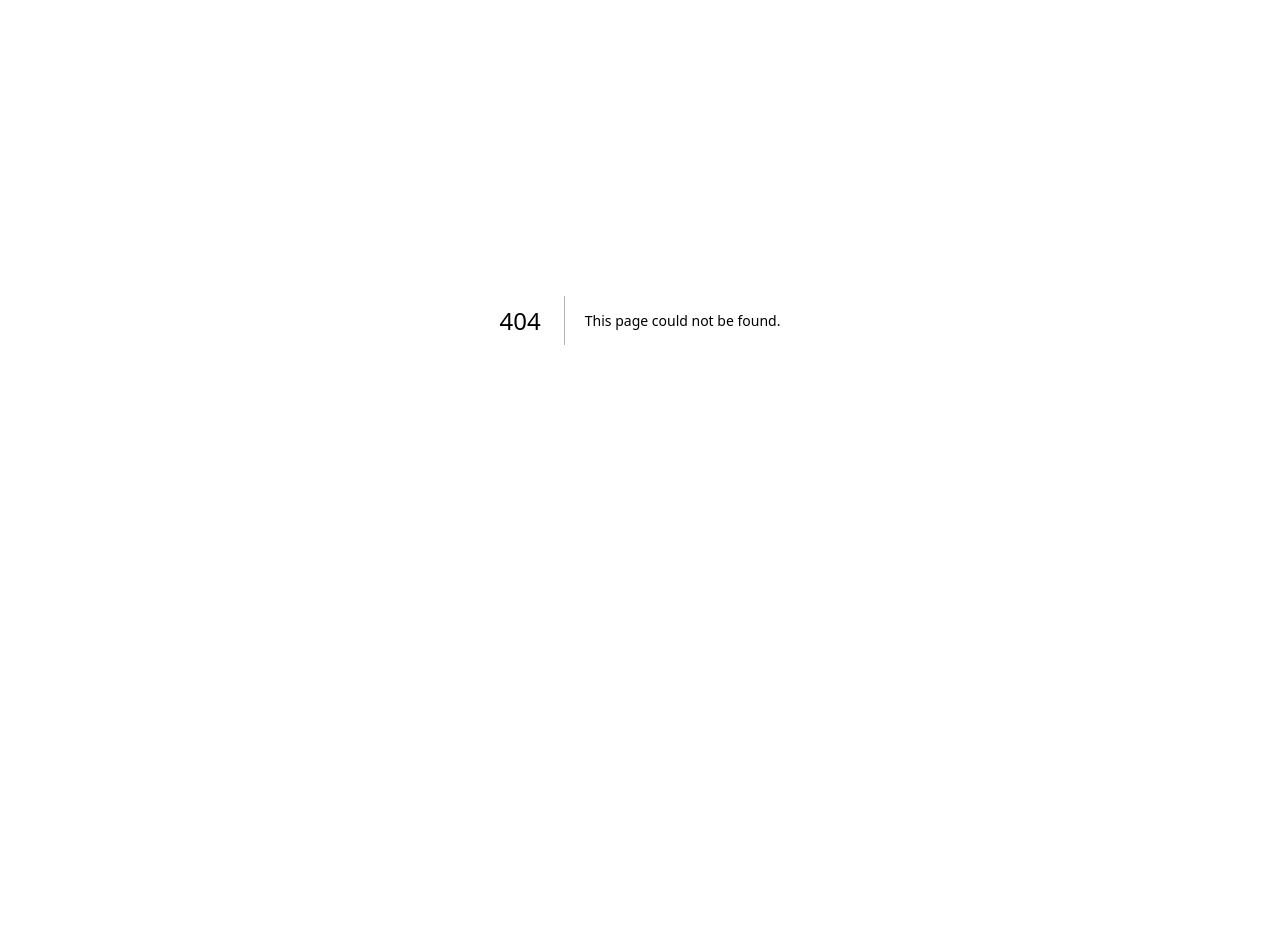
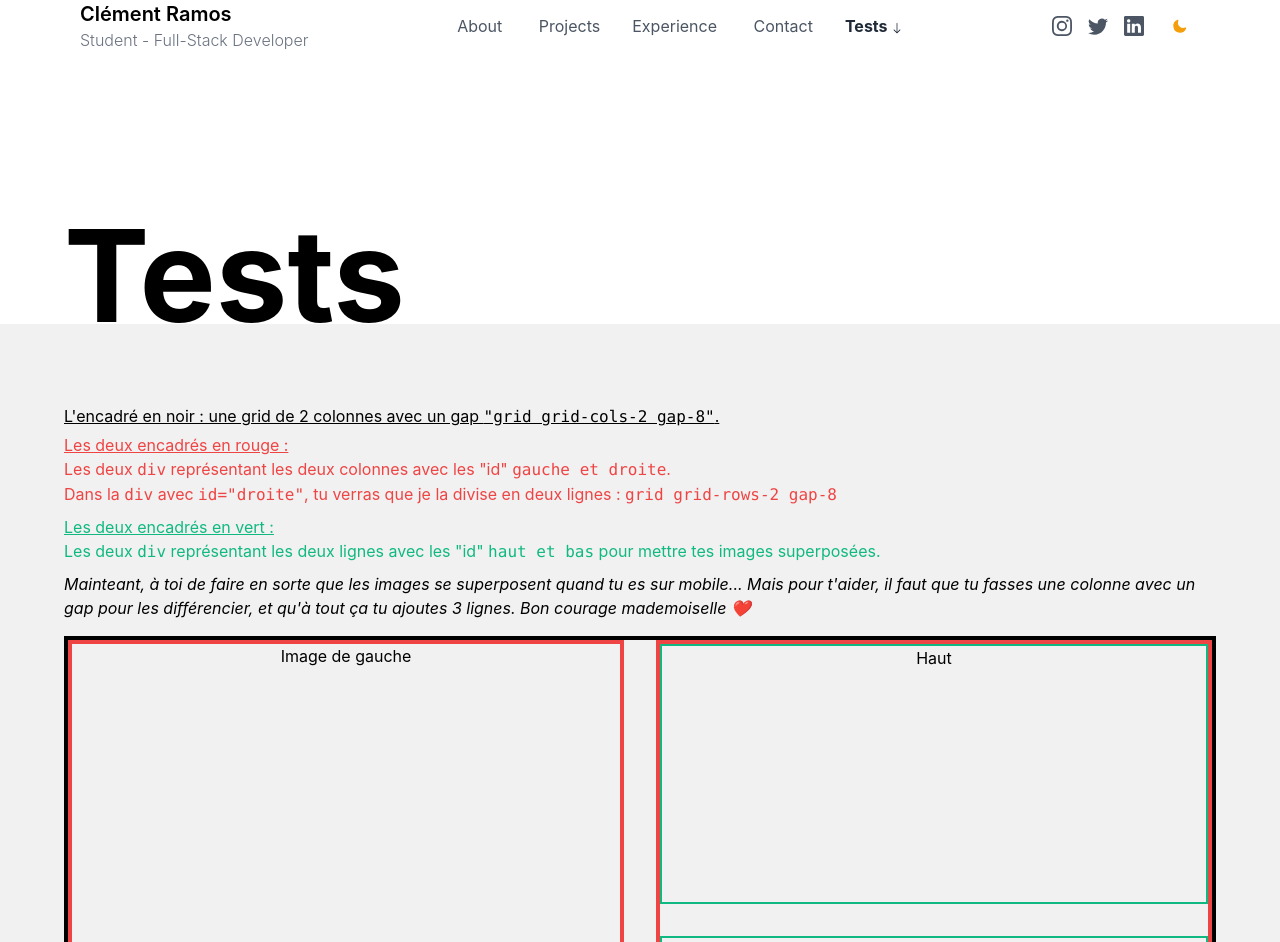
Before and after one commit to clementramos/Portfolio, a Next.js app: page /tests in a window 1280 px wide. Before the commit this address had no page. Shown: the part 80-1022 px from the top of the page. Before the commit the page ends 800 px from the top, so only its background shows below. Built offline with nearby package versions, Linux system fonts and the light colour scheme.

Commit message:
added a test page

```diff
--- a/components/AboutMe.js
+++ b/components/AboutMe.js
@@ -51,8 +51,8 @@ export default function AboutMe() {
                 Job Opportunities
               </h1>
               <p className="text-lg text-gray-500 mt-4 dark:text-gray-300">
-                I'm looking for an internship currently, If you see me as a good
-                fit, check my{" "}
+                I'm looking for an internship currently, If you see me as a good fit,
+                check my{" "}
                 <Link
                   href={userData.resumeUrl}
                   target="__blank"
@@ -73,9 +73,9 @@ export default function AboutMe() {
                   href={userData.socialLinks.facebook}
                   className="flex flex-row items-center space-x-4 group"
                 >
-                  <div className="my-4">&rarr;</div>{" "}
-                  <div className="absolute h-0.5 w-full bg-gray-400 bottom-0 transform -translate-x-24 group-hover:translate-x-0 transition duration-300"></div>
+                  <div className="my-4">&rarr;</div>
                   <p className="text-lg text-gray-500 font-mono relative overflow-hidden dark:text-gray-300">
+                    <div className="absolute h-0.5 w-full bg-gray-400 bottom-0 transform -translate-x-24 group-hover:translate-x-0 transition duration-300"></div>
                     Facebook
                   </p>
                 </Link>
@@ -87,7 +87,6 @@ export default function AboutMe() {
                 >
                   <div className="my-4">&rarr;</div>
                   <p className="text-lg text-gray-500 font-mono relative overflow-hidden dark:text-gray-300">
-                    {" "}
                     <div className="absolute h-0.5 w-full bg-gray-400 bottom-0 transform -translate-x-24 group-hover:translate-x-0 transition duration-300"></div>
                     Twitter
                   </p>
@@ -100,7 +99,6 @@ export default function AboutMe() {
                 >
                   <div className="my-4">&rarr;</div>
                   <p className="text-lg text-gray-500 font-mono relative overflow-hidden dark:text-gray-300">
-                    {" "}
                     <div className="absolute h-0.5 w-full bg-gray-400 bottom-0 transform -translate-x-24 group-hover:translate-x-0 transition duration-300"></div>
                     GitHub
                   </p>
@@ -113,7 +111,6 @@ export default function AboutMe() {
                 >
                   <div className="my-4">&rarr;</div>
                   <p className="text-lg text-gray-500 font-mono relative overflow-hidden dark:text-gray-300">
-                    {" "}
                     <div className="absolute h-0.5 w-full bg-gray-400 bottom-0 transform -translate-x-24 group-hover:translate-x-0 transition duration-300"></div>
                     LinkedIn
                   </p>
@@ -126,7 +123,6 @@ export default function AboutMe() {
                 >
                   <div className="my-4">&rarr;</div>
                   <p className="text-lg text-gray-500 font-mono relative overflow-hidden dark:text-gray-300">
-                    {" "}
                     <div className="absolute h-0.5 w-full bg-gray-400 bottom-0 transform -translate-x-28 group-hover:translate-x-0 transition duration-300"></div>
                     Instagram
                   </p>
--- a/components/LatestCode.js
+++ b/components/LatestCode.js
@@ -6,11 +6,22 @@ import userData from "@constants/data";
 export default function LatestCode({ repositories }) {
   const [repos, setRepos] = useState([]);
 
-  useEffect(async () => {
-    // let latestRepos = await getLatestRepos(userData);
-    // console.log("latestRepos", latestRepos);
+  const standaloneRepos = async() => {
+    let latestRepos = await getLatestRepos(userData);
+    console.log("latestRepos", latestRepos);
     setRepos(repositories);
-  }, []);
+  }
+
+  useEffect(() => {
+    standaloneRepos();
+  },[])
+
+  // useEffect(async () => {
+  //   let latestRepos = await getLatestRepos(userData);
+  //   console.log("latestRepos", latestRepos);
+  //   setRepos(repositories);
+  // }, []);
+
   return (
     <section className="bg-[#F1F1F1] -mt-40 dark:bg-gray-900 pb-40">
       <div className="max-w-6xl mx-auto">
--- a/components/Navbar.js
+++ b/components/Navbar.js
@@ -19,7 +19,7 @@ export default function Navbar() {
       <div className="flex md:flex-row justify-between items-center">
         {/* Logo / Home / Text */}
         <div className="flex flex-col">
-          <Link href="#">
+          <Link href="/">
             <h1 className="font-semibold text-xl dark:text-gray-100">
               {userData.name}
             </h1>
@@ -115,6 +115,31 @@ export default function Navbar() {
           >
             Contact
             {router.asPath === "/contact" && (
+              <svg
+                xmlns="http://www.w3.org/2000/svg"
+                width="16"
+                height="16"
+                fill="currentColor"
+                className="bi bi-arrow-down inline-block h-3 w-3"
+                viewBox="0 0 16 16"
+              >
+                <path
+                  fillRule="evenodd"
+                  d="M8 1a.5.5 0 0 1 .5.5v11.793l3.146-3.147a.5.5 0 0 1 .708.708l-4 4a.5.5 0 0 1-.708 0l-4-4a.5.5 0 0 1 .708-.708L7.5 13.293V1.5A.5.5 0 0 1 8 1z"
+                />
+              </svg>
+            )}
+          </Link>
+          <Link
+            href="/tests"
+            className={`text-base ${
+              router.asPath === "/tests"
+                ? "text-gray-800 font-bold dark:text-gray-400"
+                : "text-gray-600 dark:text-gray-300 font-normal"
+            }`}
+          >
+            Tests{" "}
+            {router.asPath === "/tests" && (
               <svg
                 xmlns="http://www.w3.org/2000/svg"
                 width="16"
@@ -233,6 +258,10 @@ export default function Navbar() {
           className="text-base font-normal text-gray-600 dark:text-gray-300"
           Contact
         </Link>
+        <Link href="/tests">
+          className="text-base font-normal text-gray-600 dark:text-gray-300"
+          Tests
+        </Link>
       </div>
     </div>
   );
--- /dev/null
+++ b/components/Tests.js
@@ -0,0 +1,53 @@
+import React from "react";
+
+export default function Tests() {
+  return (
+    <section className="bg-white dark:bg-gray-800 h-full">
+      <div className="max-w-6xl mx-auto h-48 bg-white dark:bg-gray-800">
+        <h1 className=" text-5xl md:text-9xl font-bold py-20 text-center md:text-left">
+          Tests
+        </h1>
+      </div>
+      {/* Grid starts here */}
+      <div className="bg-[#F1F1F1] dark:bg-gray-900">
+        <div className="max-w-6xl mx-auto py-20 pb-40">
+          <p className="pb-1 underline">L'encadré en noir : une grid de 2 colonnes avec un gap <code>"grid grid-cols-2 gap-8"</code>.</p>
+          <p className="pb-2 text-red-500"><p className="underline">Les deux encadrés en rouge : </p>Les deux <code>div</code> représentant les deux colonnes avec les "id" <code>gauche et droite</code>.<br></br> Dans la <code>div</code> avec <code>id="droite"</code>, tu verras que je la divise en deux lignes : <code>grid grid-rows-2 gap-8</code></p>
+          <p className="pb-2 text-green-500"><p className="underline">Les deux encadrés en vert :</p> Les deux <code>div</code> représentant les deux lignes avec les "id" <code>haut et bas</code> pour mettre tes images superposées.</p>
+          <p className="pb-4 italic">Mainteant, à toi de faire en sorte que les images se superposent quand tu es sur mobile... Mais pour t'aider, il faut que tu fasses une colonne avec un gap pour les différencier, et qu'à tout ça tu ajoutes 3 lignes. Bon courage mademoiselle ❤️</p>
+          <div className="border-4 border-black grid grid-cols-2 gap-8 content-stretch">
+            <div id="gauche" className="border-4 border-red-500 w-full h-[70vh] text-center">
+              Image de gauche <br></br>
+            </div>
+            <div id="droite" className="border-4 border-red-500 w-full text-center grid grid-row-2 gap-8 border mx-auto">
+              <div id="haut" className="border-2 border-green-500">Haut</div>
+              <div id="bas" className="border-2 border-green-500">Bas</div>
+            </div>
+          </div>
+        </div>
+      </div>
+    </section>
+  );
+}
+
+const ProjectCard = ({ title, link, imgUrl, number }) => {
+  return (
+    <a href={link} className="w-full block shadow-2xl">
+      <div className="relative overflow-hidden">
+        <div className="h-72 object-cover">
+          <img
+            src={imgUrl}
+            alt="portfolio"
+            className="transform hover:scale-125 transition duration-2000 ease-out object-cover h-full w-full"
+          />
+        </div>
+        <h1 className="absolute top-10 left-10 text-gray-50 font-bold text-xl bg-green-500 rounded-md px-2">
+          {title}
+        </h1>
+        <h1 className="absolute bottom-10 left-10 text-gray-50 font-bold text-xl ">
+          {number.length === 1 ? "0" + number : number}
+        </h1>
+      </div>
+    </a>
+  );
+};
--- /dev/null
+++ b/pages/tests.js
@@ -0,0 +1,11 @@
+import React from "react";
+import ContainerBlock from "../components/ContainerBlock";
+import Tests from "../components/Tests";
+
+export default function tests() {
+  return (
+    <ContainerBlock title="Tests - Clément Ramos">
+      <Tests />
+    </ContainerBlock>
+  );
+}
```
